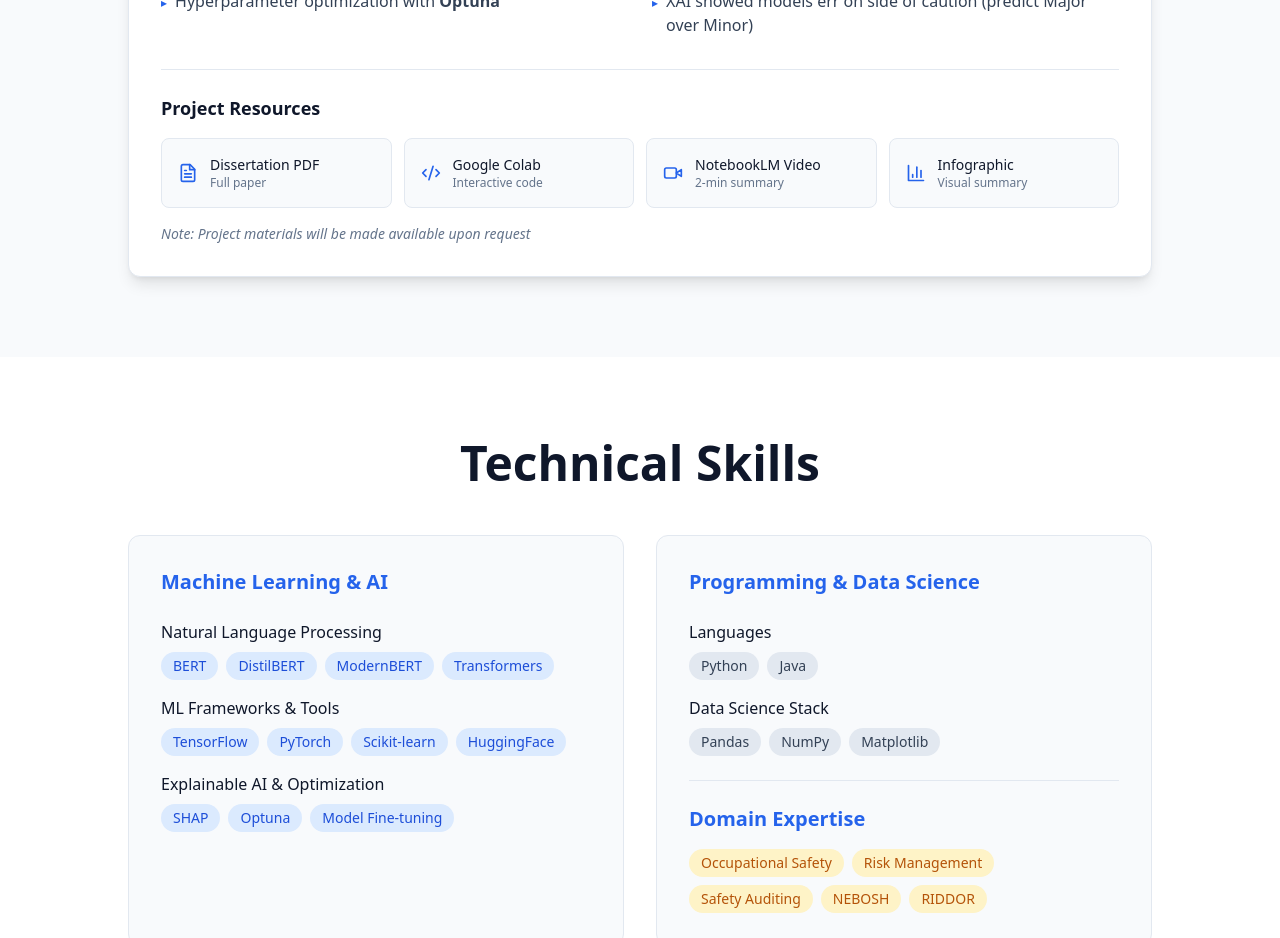
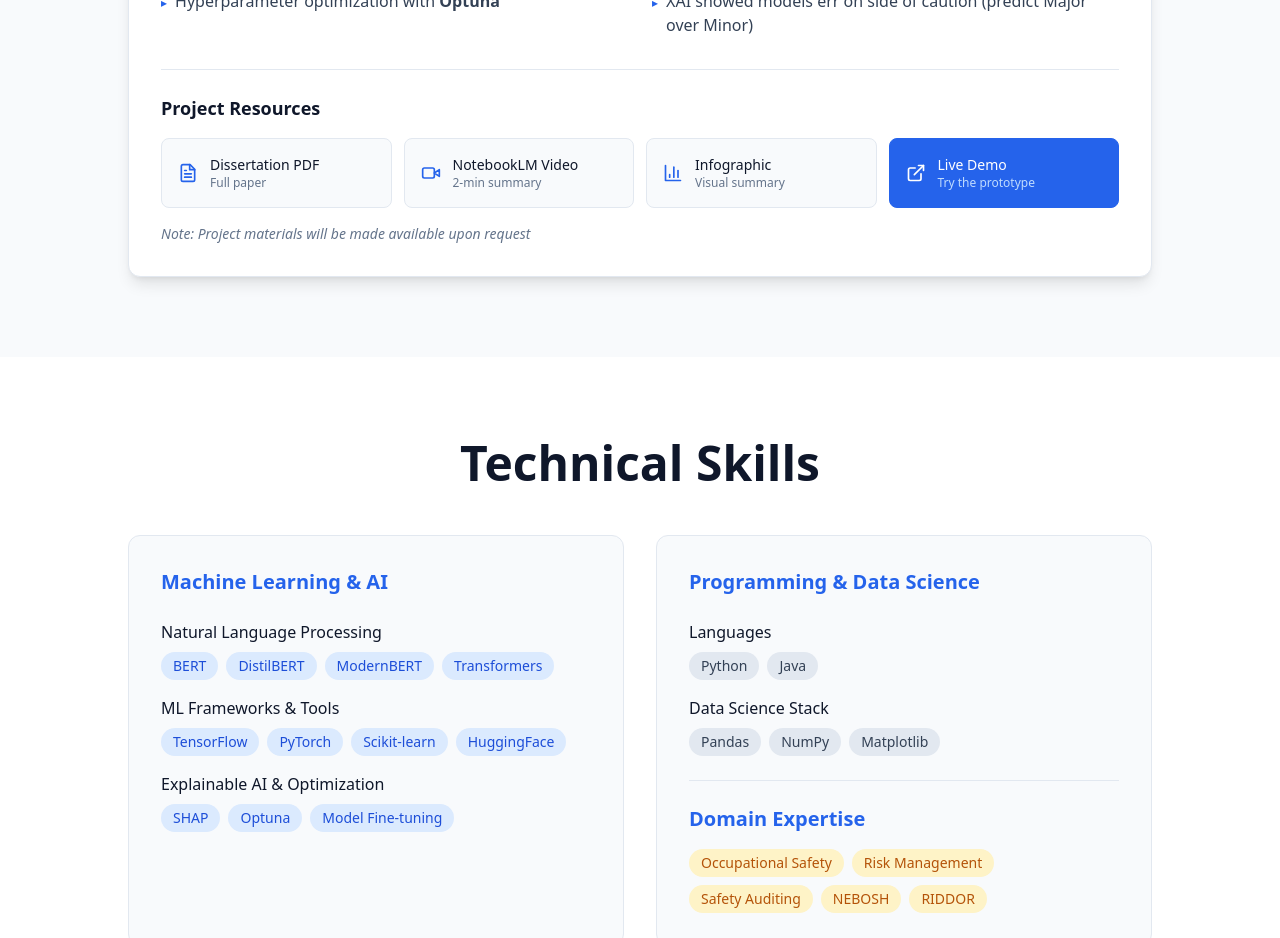
Before and after one commit to stuart-42/stuart-clark-portfolio, a React (Create React App) app: page / in a window 1280 px wide. Shown: the part 2320-3258 px from the top of the page. Built offline with nearby package versions, Linux system fonts and the light colour scheme.

Commit message:
Add live Streamlit demo link to project resources

```diff
--- a/src/App.jsx
+++ b/src/App.jsx
@@ -263,16 +263,6 @@ export default function StuartClarkPortfolio() {
                     </div>
                   </a>
 
-                  <a
-                    href="#"
-                    className="flex items-center gap-3 p-4 bg-slate-50 rounded-lg hover:bg-slate-100 transition-colors border border-slate-200"
-                  >
-                    <Code2 size={20} className="text-blue-600 flex-shrink-0" />
-                    <div>
-                      <div className="font-medium text-sm">Google Colab</div>
-                      <div className="text-xs text-slate-500">Interactive code</div>
-                    </div>
-                  </a>
 
                   <a
                     href="https://drive.google.com/file/d/1ll8vbcf9DV81KRcw7zyJ377UnJayBpHx/view?usp=sharing"
@@ -293,6 +283,19 @@ export default function StuartClarkPortfolio() {
                     <div>
                       <div className="font-medium text-sm">Infographic</div>
                       <div className="text-xs text-slate-500">Visual summary</div>
+                    </div>
+                  </a>
+
+                  <a
+                    href="https://ohs-risk-triage-pkvbxpihl7jbyksr8bqyu9.streamlit.app/"
+                    target="_blank"
+                    rel="noopener noreferrer"
+                    className="flex items-center gap-3 p-4 bg-blue-600 text-white rounded-lg hover:bg-blue-700 transition-colors border border-blue-600"
+                  >
+                    <ExternalLink size={20} className="flex-shrink-0" />
+                    <div>
+                      <div className="font-medium text-sm">Live Demo</div>
+                      <div className="text-xs text-blue-200">Try the prototype</div>
                     </div>
                   </a>
                 </div>
```
